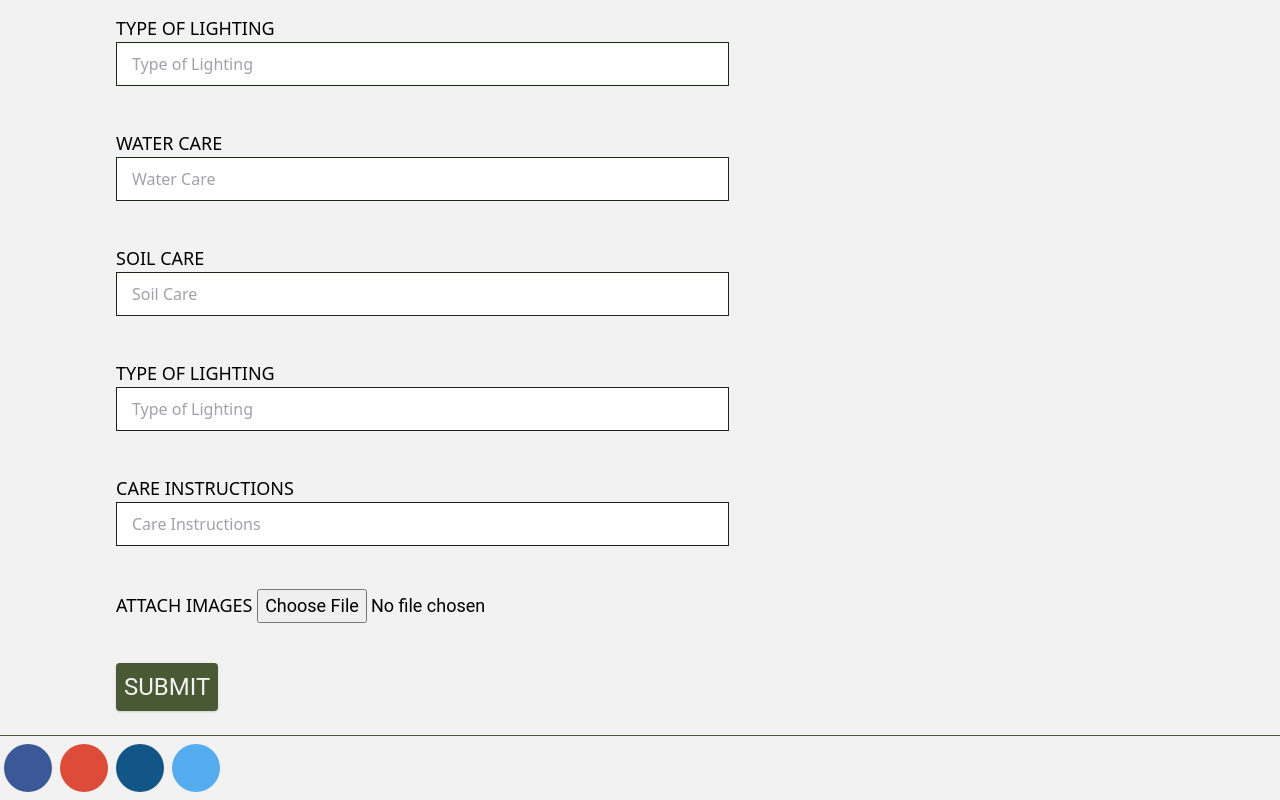
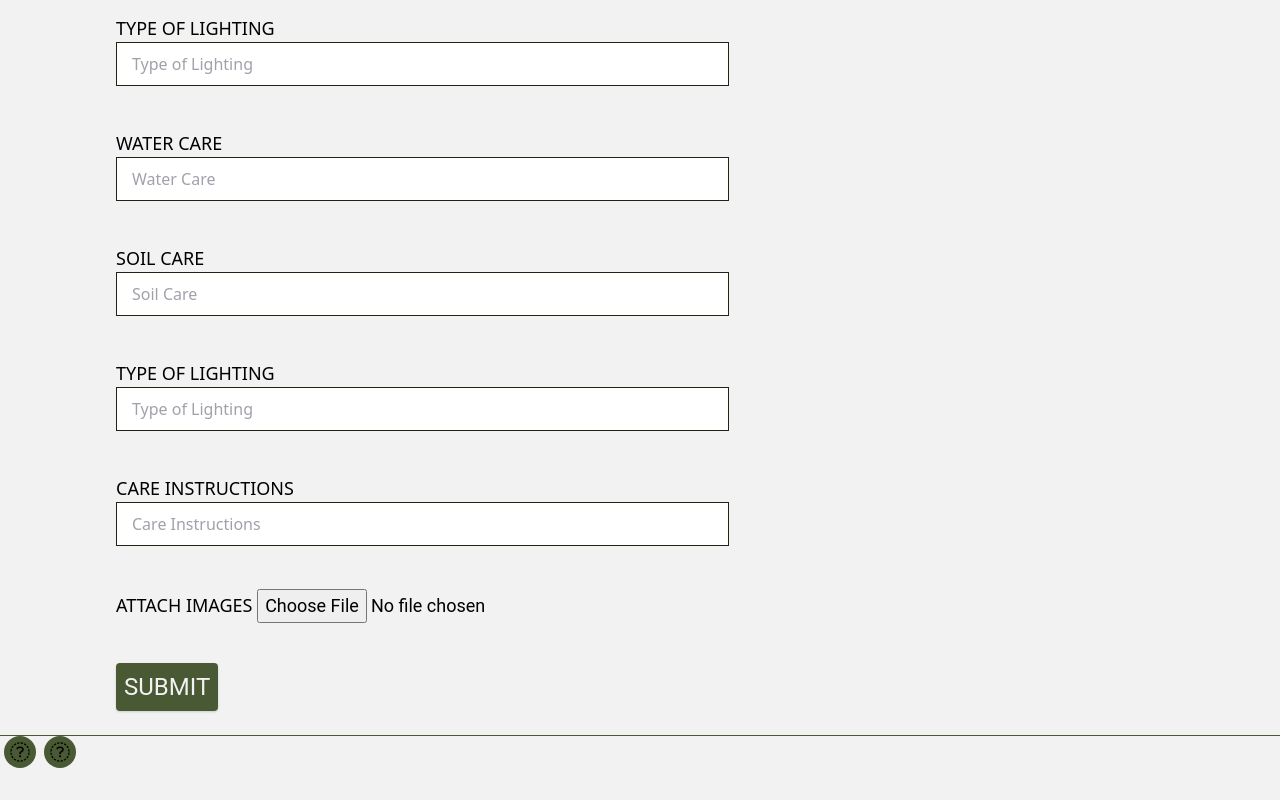
Before and after one commit to katcondev/thePlantsProject, a website built with Vite: page submissions.html in a window 1280 px wide. Shown: the part 682-1482 px from the top of the page. After the commit the page ends 1450 px from the top, so only its background shows below. Built offline with nearby package versions, Linux system fonts and the light colour scheme.

Commit message:
changes to footer

```diff
--- a/submissions.html
+++ b/submissions.html
@@ -8,6 +8,10 @@
     <link href="assets/css/tailwind.css" rel="stylesheet">
     <link href="assets/css/style.css" rel="stylesheet">
     <link href="assets/css/mentorForm.css" rel="stylesheet">
+    <script src="https://use.fontawesome.com/releases/v5.15.4/js/all.js" data-auto-replace-svg="nest"></script>
+
+
+
 </head>
 
 <body class="bg-gray divide-y divide-green">
@@ -88,15 +92,11 @@
 
 
  </main>
-<footer><div class="flex my-2">
-  <i style="background-color: #3B5998;"
-          class="flex items-center justify-center h-12 w-12 mx-1 rounded-full fab fill-current text-white text-xl fa-facebook-f"></i>
-  <i style="background-color:#dd4b39"
-          class="flex items-center justify-center h-12 w-12 mx-1 rounded-full fas fill-current text-white text-xl fa-envelope"></i>
-  <i style="background-color:#125688;"
-          class="flex items-center justify-center h-12 w-12 mx-1 rounded-full fab fill-current text-white text-xl fa-instagram"></i>
-  <i style="background-color:#55ACEE;"
-          class="flex items-center justify-center h-12 w-12 mx-1 rounded-full fab fill-current text-white text-xl fa-twitter"></i>
-</div></footer>
+<footer><div class="flex content-center">
+ <div> <i style="background-color: #485933;"
+          class="flex items-center justify-center h-8 w-8 mx-1 rounded-full fab fill-current text-white text-xl fas-facebook-fa"></i></div>
+  <div><i style="background-color:#485933"
+          class="flex items-center justify-center h-8 w-8 mx-1 rounded-full fas fill-current text-white text-xl fas-tiktok-fa"></i>
+        </div></div></footer>
 </body>
 </html>
```
